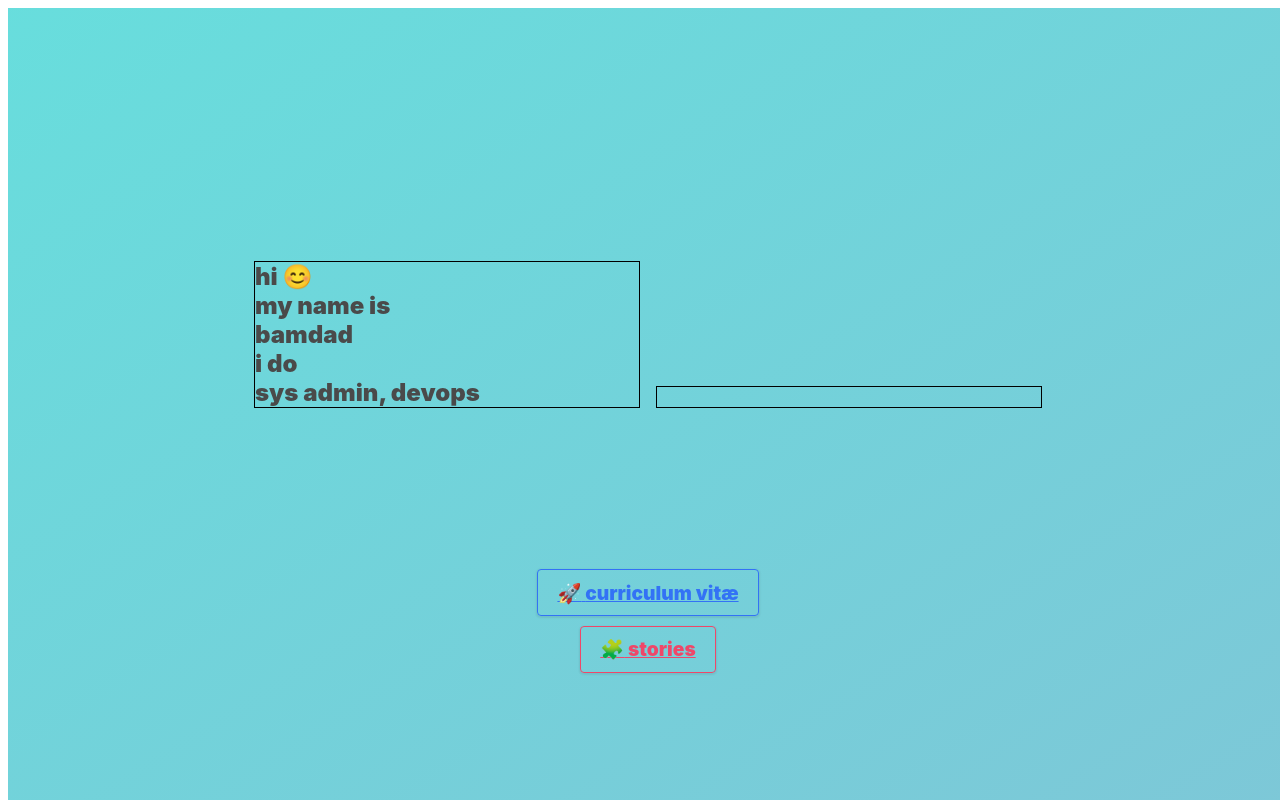
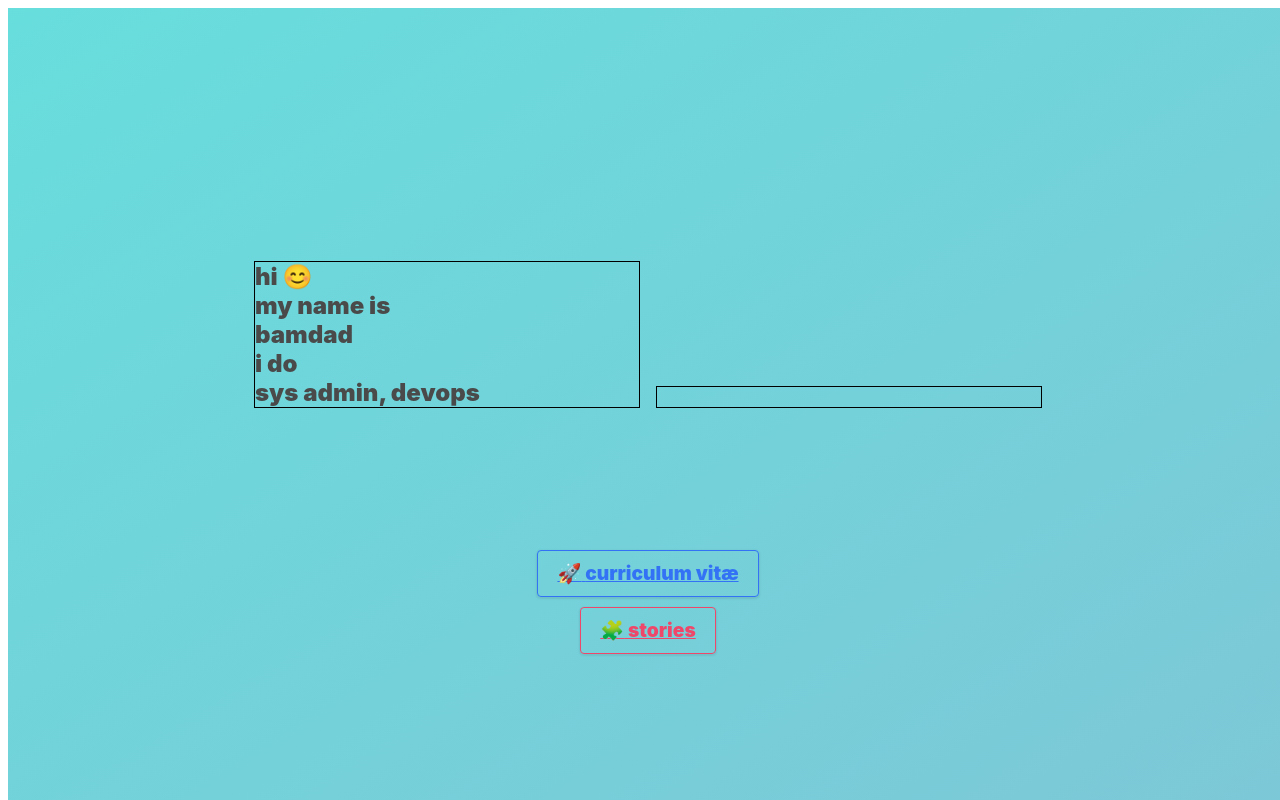
Before and after one commit to bamdadfr/bamdad.fr, a Next.js app: page / in a window 1280 px wide. Built offline with nearby package versions, Linux system fonts and the light colour scheme.

Commit message:
fix(layout-contact): better styling (height)

```diff
--- a/src/components/layout-contact/layout-contact.styles.js
+++ b/src/components/layout-contact/layout-contact.styles.js
@@ -6,8 +6,8 @@ export const StyledSection = styled.section`
     align-items: center;
     flex-direction: column;
 
-    margin-bottom: 3.5em;
-    height: 14em;
+    //margin-bottom: 3.5em;
+    height: 13em;
 
     font-size: 1.2em;
 
```
